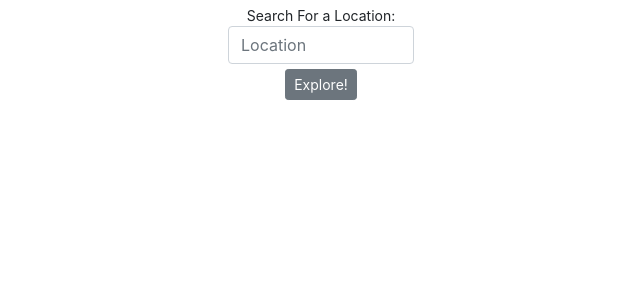
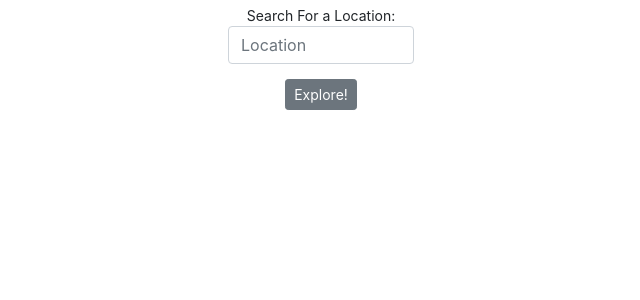
Before and after one commit to iwhitmor/city-explorer, a React (Create React App) app: page / in a window 1280 px wide. Shown: the top 300 px of the page, without its empty margins (319-959 px from the left). Built offline with nearby package versions, Linux system fonts and the light colour scheme; no server answers.

Commit message:
add css to map

```diff
--- a/src/App.css
+++ b/src/App.css
@@ -36,3 +36,13 @@
     transform: rotate(360deg);
   }
 }
+
+#mapImage {
+  border: 10px solid black;
+  margin-top: 30px;
+}
+
+#button {
+  margin-top: 10px;
+  margin-bottom: 50px;
+}
--- a/src/App.js
+++ b/src/App.js
@@ -50,16 +50,16 @@ class App extends React.Component {
 
   render() {
     return (
-      <Container as='main'>
+      <Container as="main">
         <div className="App">
           <Form onSubmit={this.handleSearch}>
-            <Form.Label column="sm" lg={2}>
+            <Form.Label id="formLabel" column="sm" lg={2}>
               Search For a Location:
               {' '}
               <Form.Control type="text" name="search" placeholder="Location" />
             </Form.Label>
             <div>
-              <Button variant="secondary" size="sm" type="submit">Explore!</Button>
+              <Button id="button" variant="secondary" size="sm" type="submit">Explore!</Button>
             </div>
           </Form>
           <div>
```
